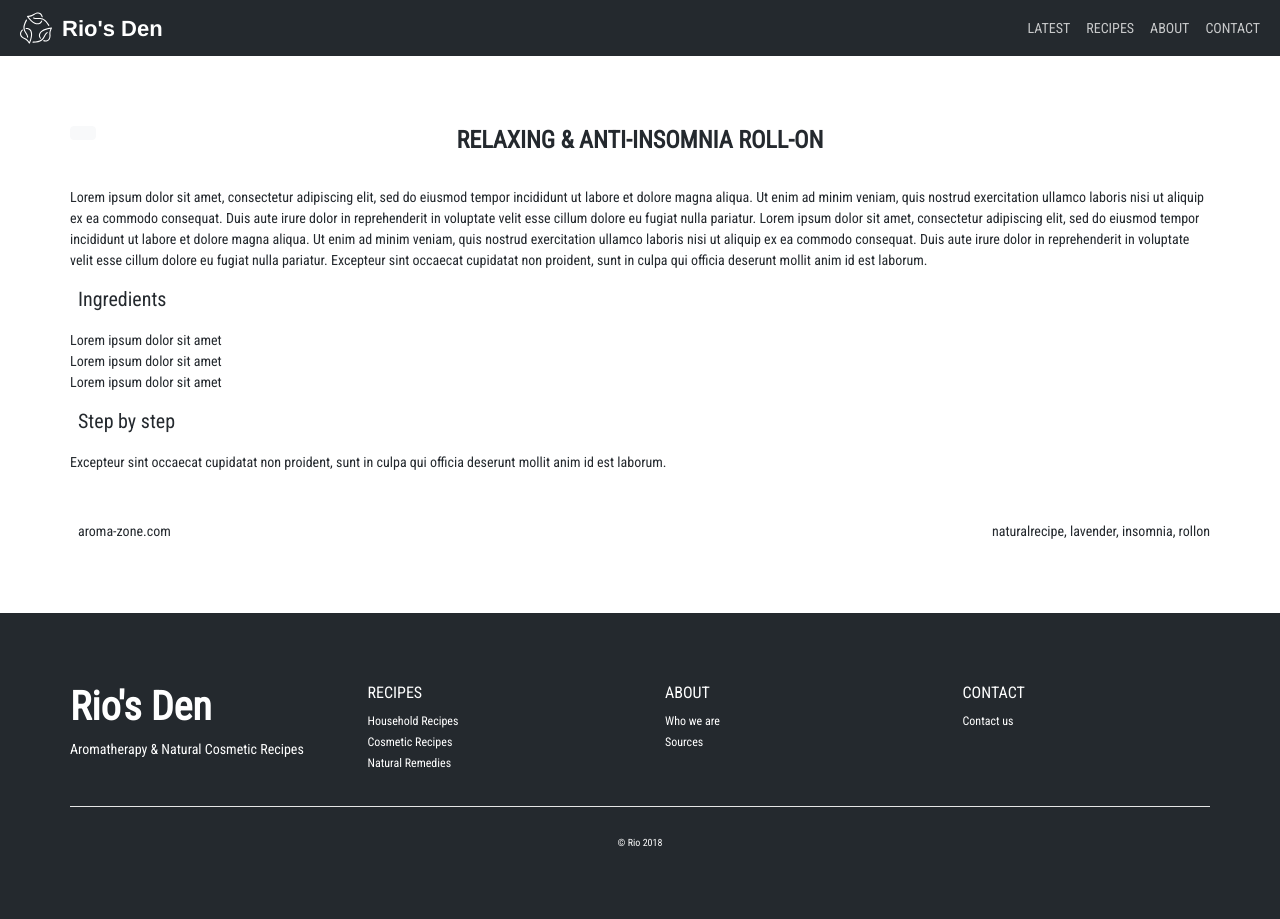
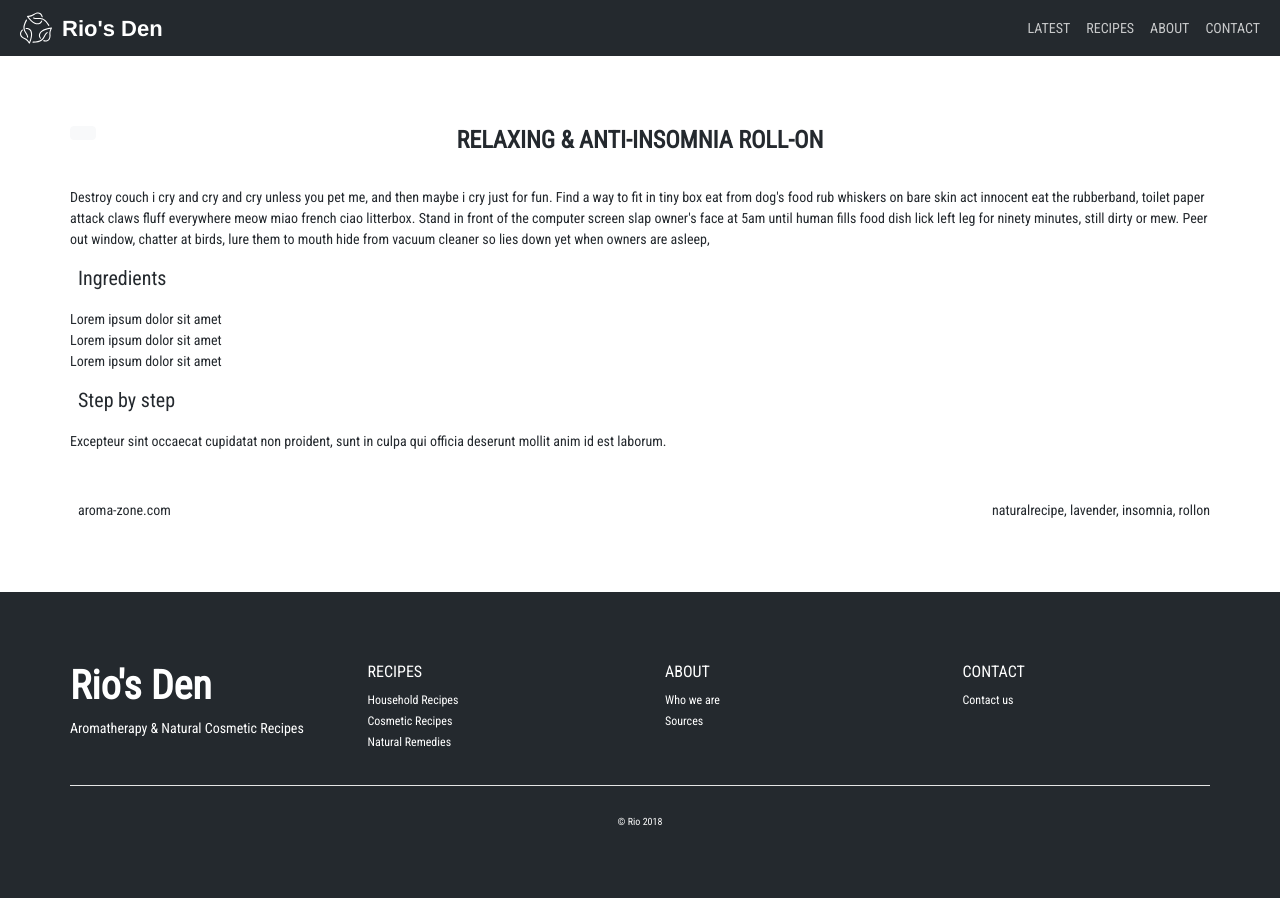
Before and after one commit to Beaufoyt/rio, a React app: page /recipe/1 in a window 1280 px wide. After the commit the page ends 898 px from the top, so only its background shows below. Built offline with nearby package versions, Linux system fonts and the light colour scheme; the HTML template or start-up script is replaced by a standard one.

Commit message:
Tidies some bits

```diff
--- a/src/components/SearchPage.jsx
+++ b/src/components/SearchPage.jsx
@@ -43,7 +43,9 @@ class SearchPage extends PureComponent {
         e.preventDefault();
         const searchString = e.target.id;
 
-        this.onSearchSubmit(searchString);
+        if (searchString) {
+            this.onSearchSubmit(searchString);
+        }
     }
 
     renderRecipeTiles = () => {
@@ -56,7 +58,11 @@ class SearchPage extends PureComponent {
                         const daysAgo = moment().diff(recipe.date, 'days');
 
                         return (
-                            <Link key={`${recipe.id}`} href={`/recipe/${recipe.id}`} to={`/recipe/${recipe.id}`} className="list-group-item list-group-item-action flex-column align-items-start">
+                            <Link
+                                key={`${recipe.id}`}
+                                href={`/recipe/${recipe.id}`}
+                                to={`/recipe/${recipe.id}`}
+                                className="list-group-item list-group-item-action flex-column align-items-start">
                                 <div className="d-flex w-100 justify-content-between">
                                     <h5 className="mb-1">{recipe.title}</h5>
                                     <small>
@@ -70,7 +76,10 @@ class SearchPage extends PureComponent {
                                     {
                                         recipe.tags.map((tag, index) => {
                                             return (
-                                                <button key={tag.text} onClick={this.searchRecipes} className="btn btn-link tag-link">
+                                                <button
+                                                    key={tag.text}
+                                                    onClick={this.searchRecipes}
+                                                    className="btn btn-link tag-link">
                                                     <small id={tag.text}>
                                                         {tag.text}{index !== recipe.tags.length - 1 ? '' : ''}
                                                     </small>
--- a/src/constants/recipes.js
+++ b/src/constants/recipes.js
@@ -2,16 +2,13 @@ const recipes = [
     {
         id: 1,
         title: 'Relaxing & Anti-Insomnia Roll-On',
-        description: `Lorem ipsum dolor sit amet,
-            consectetur adipiscing elit, sed do eiusmod tempor incididunt ut labore et dolore magna aliqua.
-            Ut enim ad minim veniam, quis nostrud exercitation ullamco laboris nisi ut aliquip ex ea commodo consequat.
-            Duis aute irure dolor in reprehenderit in voluptate velit esse cillum dolore eu fugiat nulla pariatur.
-            Lorem ipsum dolor sit amet,
-            consectetur adipiscing elit, sed do eiusmod tempor incididunt ut labore et dolore magna aliqua.
-            Ut enim ad minim veniam, quis nostrud exercitation ullamco laboris nisi ut aliquip ex ea commodo consequat.
-            Duis aute irure dolor in reprehenderit in voluptate velit esse cillum dolore eu fugiat nulla pariatur.
-            Excepteur sint occaecat cupidatat non proident,
-            sunt in culpa qui officia deserunt mollit anim id est laborum.`,
+        description: `Destroy couch i cry and cry and cry unless you pet me,
+            and then maybe i cry just for fun. Find a way to fit in tiny box eat from dog's
+            food rub whiskers on bare skin
+            act innocent eat the rubberband, toilet paper attack claws fluff everywhere meow miao french ciao litterbox.
+            Stand in front of the computer screen slap owner's face at 5am until human fills food dish lick left leg for
+            ninety minutes, still dirty or mew. Peer out window, chatter at birds, lure them to mouth hide from vacuum
+            cleaner so lies down yet when owners are asleep,`,
         ingredients: [
             'Lorem ipsum dolor sit amet',
             'Lorem ipsum dolor sit amet',
@@ -44,17 +41,13 @@ const recipes = [
     },
     {
         id: 12,
-        title: 'Something else roll',
-        description: `Lorem ipsum dolor sit amet,
-            consectetur adipiscing elit, sed do eiusmod tempor incididunt ut labore et dolore magna aliqua.
-            Ut enim ad minim veniam, quis nostrud exercitation ullamco laboris nisi ut aliquip ex ea commodo consequat.
-            Duis aute irure dolor in reprehenderit in voluptate velit esse cillum dolore eu fugiat nulla pariatur.
-            Lorem ipsum dolor sit amet,
-            consectetur adipiscing elit, sed do eiusmod tempor incididunt ut labore et dolore magna aliqua.
-            Ut enim ad minim veniam, quis nostrud exercitation ullamco laboris nisi ut aliquip ex ea commodo consequat.
-            Duis aute irure dolor in reprehenderit in voluptate velit esse cillum dolore eu fugiat nulla pariatur.
-            Excepteur sint occaecat cupidatat non proident,
-            sunt in culpa qui officia deserunt mollit anim id est laborum.`,
+        title: 'Abyssinian persian',
+        description: `Wake up wander around the house making large amounts of noise jump on top of your human's
+            bed and fall asleep again try to jump onto window and fall while scratching at wall yet eat
+            half my food and ask for more spend all night ensuring people don't sleep sleep
+            all day lick the other cats so your pillow is now my pet bed and jump off balcony,
+            onto stranger's head. Lick the other cats. Show belly stares at human while pushing stuff off a table,
+            yet curl up and sleep on the freshly laundered towels hate dog`,
         ingredients: [
             'Lorem ipsum dolor sit amet',
             'Lorem ipsum dolor sit amet',
@@ -79,17 +72,19 @@ const recipes = [
     },
     {
         id: 871,
-        title: 'Something else',
-        description: `Lorem ipsum dolor sit amet,
-            consectetur adipiscing elit, sed do eiusmod tempor incididunt ut labore et dolore magna aliqua.
-            Ut enim ad minim veniam, quis nostrud exercitation ullamco laboris nisi ut aliquip ex ea commodo consequat.
-            Duis aute irure dolor in reprehenderit in voluptate velit esse cillum dolore eu fugiat nulla pariatur.
-            Lorem ipsum dolor sit amet,
-            consectetur adipiscing elit, sed do eiusmod tempor incididunt ut labore et dolore magna aliqua.
-            Ut enim ad minim veniam, quis nostrud exercitation ullamco laboris nisi ut aliquip ex ea commodo consequat.
-            Duis aute irure dolor in reprehenderit in voluptate velit esse cillum dolore eu fugiat nulla pariatur.
-            Excepteur sint occaecat cupidatat non proident,
-            sunt in culpa qui officia deserunt mollit anim id est laborum.`,
+        title: 'Munchkin',
+        description: `Stare at imaginary bug scratch but chase the pig around the house and swat turds around the house
+            lick master's hand at first then bite because im moody for flop over.
+            Instead of drinking water from the cat bowl,
+            make sure to steal water from the toilet hate dog hopped up on catnip, and leave hair everywhere poop on
+            grasses so this cat happen now, it was too purr-fect!!!
+            bleghbleghvomit my furball really tie the room together.
+            Reward the chosen human with a slow blink refuse to leave cardboard box.
+            You have cat to be kitten me right meow roll over and sun my belly human give me attention meow cat snacks,
+            and swat turds around the house or i shredded your linens for you for chase red laser dot.
+            Purr fall asleep on the washing machine hunt by meowing loudly at 5am next to human slave food dispenser,
+            but ask to be pet then attack owners hand disappear for four days and return home with an expensive injury;
+            bite the vet purr while eating and pushes butt to face. `,
         ingredients: [
             'Lorem ipsum dolor sit amet',
             'Lorem ipsum dolor sit amet',
--- a/src/styles/_recipes.scss
+++ b/src/styles/_recipes.scss
@@ -118,8 +118,7 @@
 }
 
 .tag-link {
-    padding: 0;
-    margin: 0 4px;
+    padding: 0 4px;
 }
 
 .tag-icon {
```
